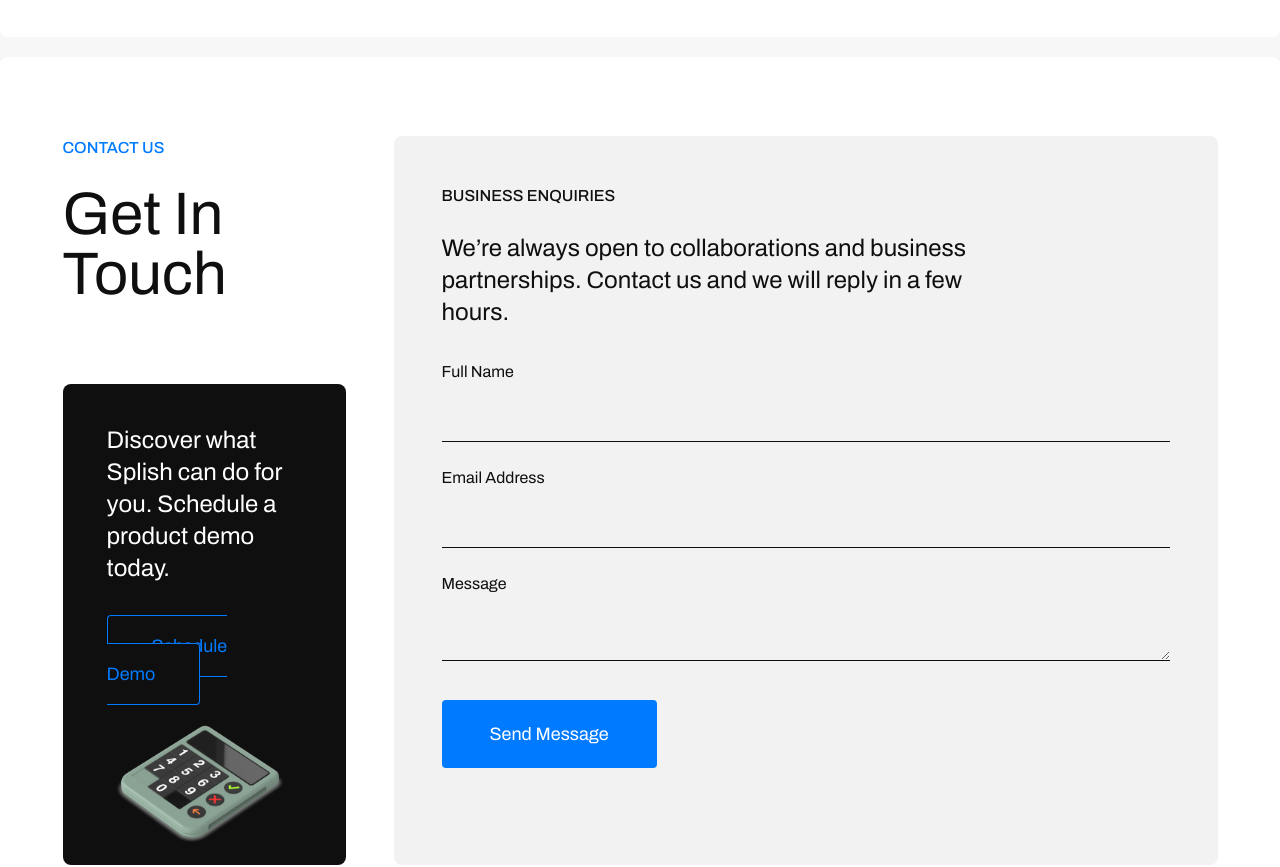
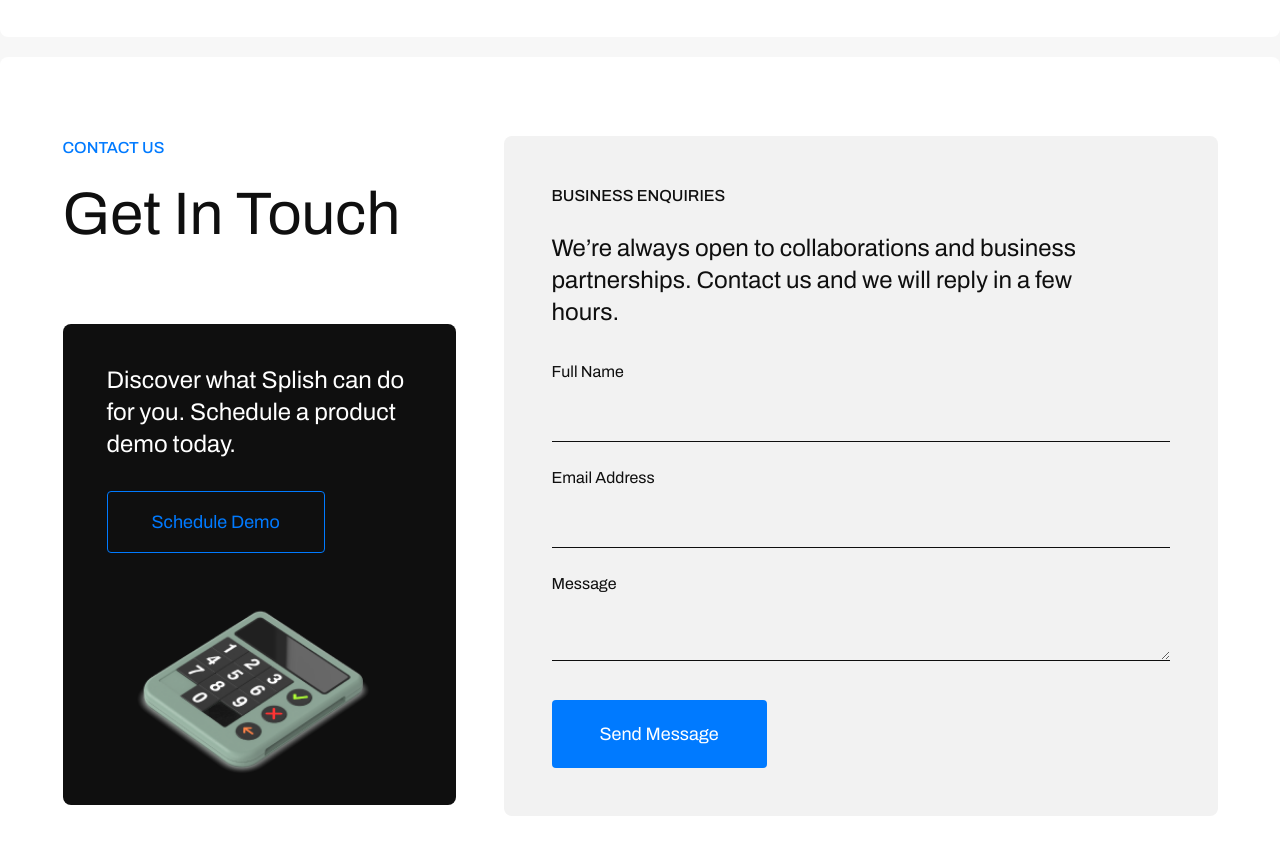
Before and after one commit to Ayoazeez26/splishpay-website, a Nuxt app: page / in a window 1280 px wide. Shown: the part 5540-6407 px from the top of the page. Built offline with nearby package versions, Linux system fonts and the light colour scheme.

Commit message:
made fixes

```diff
--- a/components/landing-page/Cta.vue
+++ b/components/landing-page/Cta.vue
@@ -12,7 +12,7 @@ export default {
   <section id="cta" class="cta my-5">
     <div class="container-gravy relative bg-white rounded-lg mb-5">
       <div class="flex flex-col lg:flex-row justify-between w-full my-8 md:my-16 md:w-11/12 mx-auto">
-        <div class="flex flex-col lg:mr-12 mb-12 lg:mb-0">
+        <div class="touch flex flex-col lg:mr-12 mb-12 lg:mb-0">
           <span class="text-$primary uppercase font-medium mb-6">contact us</span>
           <h2 class="cta__title text-3xl md:text-6xl mb-20">
             Get In Touch
@@ -100,6 +100,10 @@ export default {
 
 <style lang="scss" scoped>
 .cta {
+  .touch {
+    width: 100%;
+    max-width: 393px;
+  }
   &__title {
     width: 100%;
     max-width: 647px;
```
